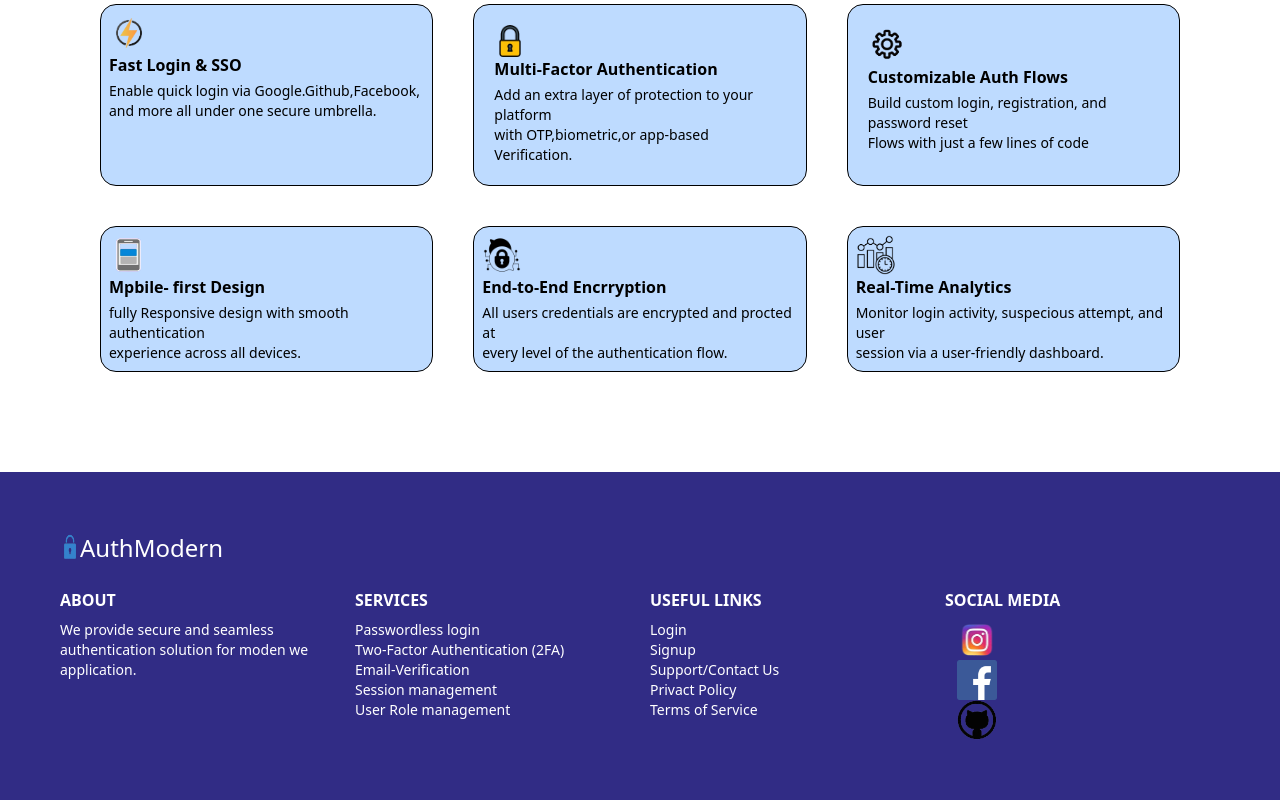
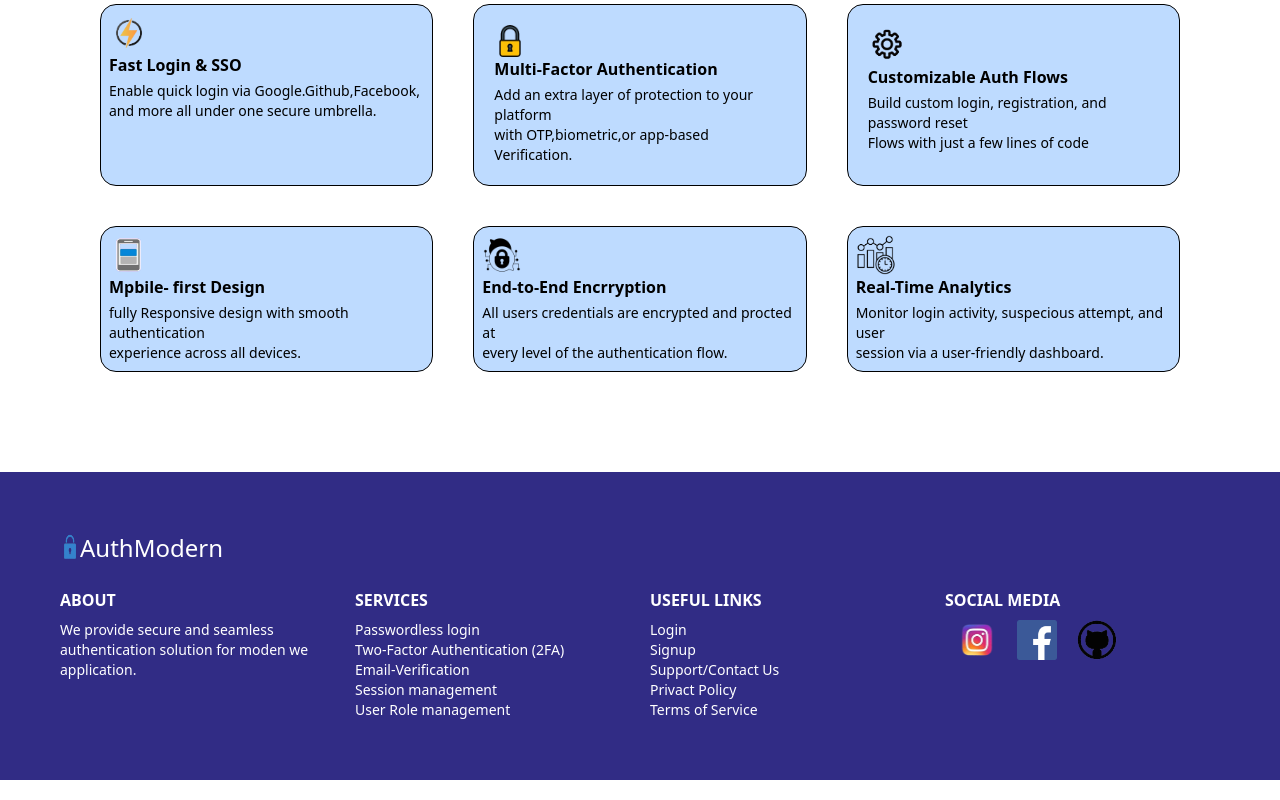
Before and after one commit to Aaliyan634/Modern-Authentication, a website: page src/index.html in a window 1280 px wide. Shown: the part 1080-1880 px from the top of the page. Drawn offline with Linux system fonts and the light colour scheme.

Commit message:
first commit

```diff
--- a/src/index.html
+++ b/src/index.html
@@ -107,7 +107,7 @@
             <div>
                 <h3 class="font-semibold pb-2">SOCIAL MEDIA</h3>
                 <div class="flex gap-5 pl-3">
-              <ul>
+              <ul class="flex gap-5">
                 <li><img src="../images/1.png" alt="images" class="w-10 h-10"></li>
                 <li><img src="../images/square-facebook-512.webp" alt="images" class="w-10 h-10"></li>
                 <li><img src="../images/github.png" alt="images" class="w-10 h-10"></li>
```
